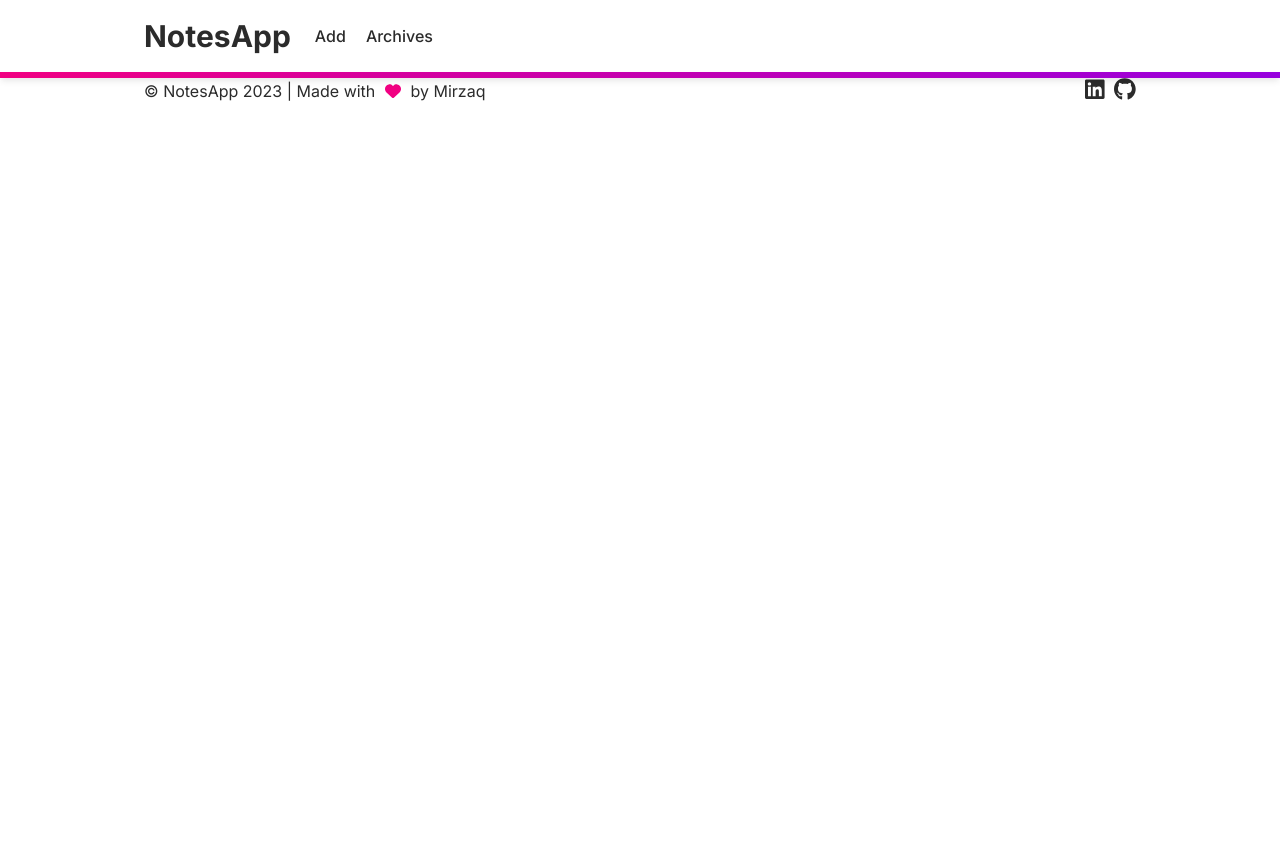
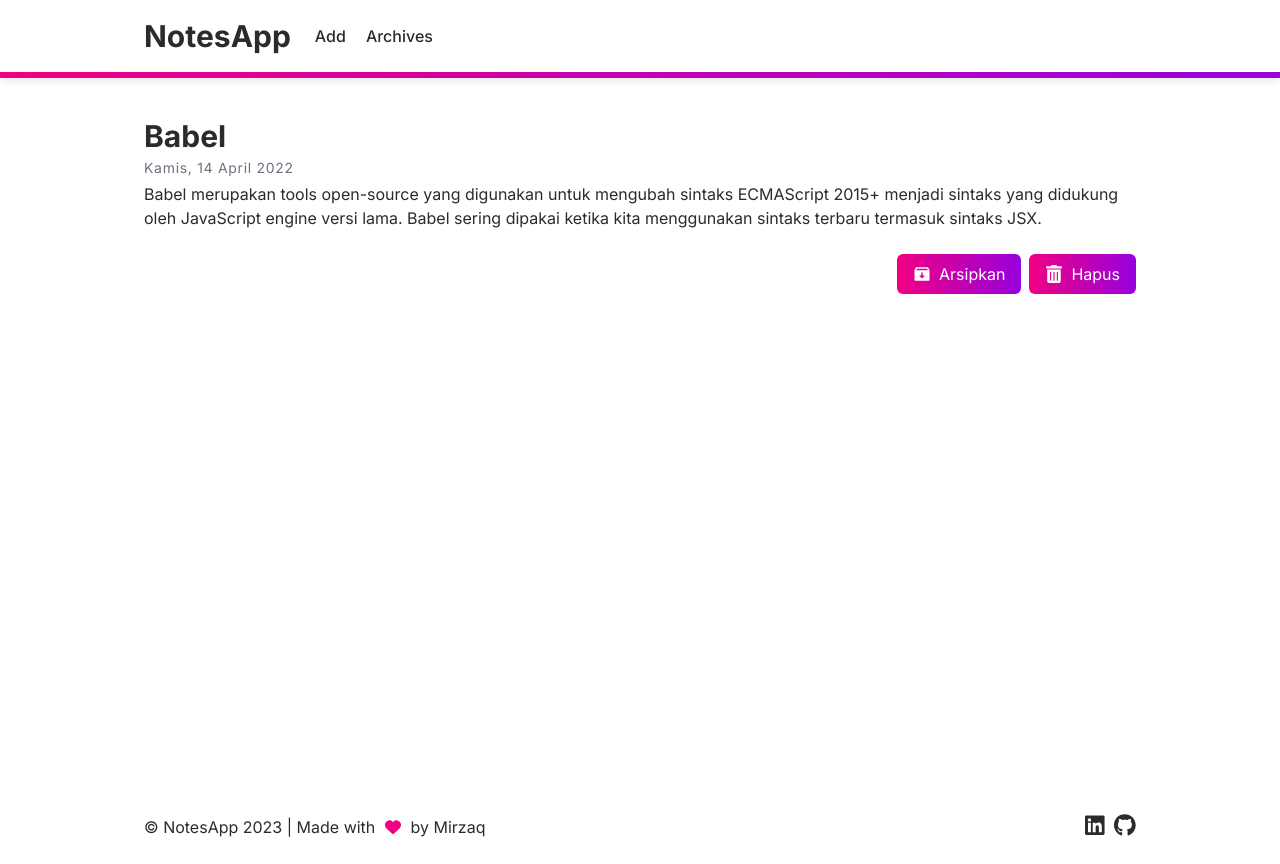
Before and after one commit to mirzaq19/notes-dcd, a React (Vite) app: page /notes/notes-1 in a window 1280 px wide. Before the commit the page ends 800 px from the top, so only its background shows below. Built offline with nearby package versions, Linux system fonts and the light colour scheme.

Commit message:
feat: add detail page

```diff
--- a/src/App.jsx
+++ b/src/App.jsx
@@ -5,6 +5,7 @@ import Container from '@/components/layout/Container'
 import Footer from '@/components/layout/Footer'
 import AddNote from '@/pages/AddNote'
 import Archive from '@/pages/Archive'
+import DetailNote from '@/pages/DetailNote'
 
 function App() {
   return (
@@ -16,6 +17,7 @@ function App() {
             <Route path="/" element={<Home />} />
             <Route path="/add" element={<AddNote />} />
             <Route path="/archives" element={<Archive />} />
+            <Route path="/notes/:id" element={<DetailNote />} />
           </Routes>
           <Footer />
         </Container>
--- /dev/null
+++ b/src/pages/DetailNote.jsx
@@ -0,0 +1,61 @@
+import {
+  showFormattedDate,
+  getNote,
+  archiveNote,
+  deleteNote,
+  unarchiveNote,
+} from '@/utilities/data'
+import { useParams } from 'react-router-dom'
+import parse from 'html-react-parser'
+import Button from '@/components/buttons/Button'
+import { RiInboxArchiveFill, RiInboxUnarchiveFill } from 'react-icons/ri'
+import { FaTrashAlt } from 'react-icons/fa'
+import { useNavigate } from 'react-router-dom'
+
+const DetailNote = () => {
+  const navigate = useNavigate()
+  const { id } = useParams()
+  const note = getNote(id)
+
+  const onArchiveHandler = () => {
+    archiveNote(id)
+    navigate('/')
+  }
+
+  const onUnarchiveHandler = () => {
+    unarchiveNote(id)
+    navigate('/archives')
+  }
+
+  const onDeleteHandler = () => {
+    deleteNote(id)
+    navigate('/')
+  }
+
+  return (
+    <div className="min-h-main my-10">
+      <h1>{note.title}</h1>
+      <p className="text-gray-500 text-xs my-1 tracking-wider md:text-sm">
+        {showFormattedDate(note.createdAt)}
+      </p>
+      <p>{parse(note.body)}</p>
+      <div className="flex justify-end">
+        <div className="mt-6 flex gap-2 max-w-lg">
+          {note.archived ? (
+            <Button onClick={onUnarchiveHandler}>
+              <RiInboxUnarchiveFill className="text-lg" /> Keluarkan dari Arsip
+            </Button>
+          ) : (
+            <Button onClick={onArchiveHandler}>
+              <RiInboxArchiveFill className="text-lg" /> Arsipkan
+            </Button>
+          )}
+          <Button onClick={onDeleteHandler}>
+            <FaTrashAlt className="text-lg" /> Hapus
+          </Button>
+        </div>
+      </div>
+    </div>
+  )
+}
+export default DetailNote
```
